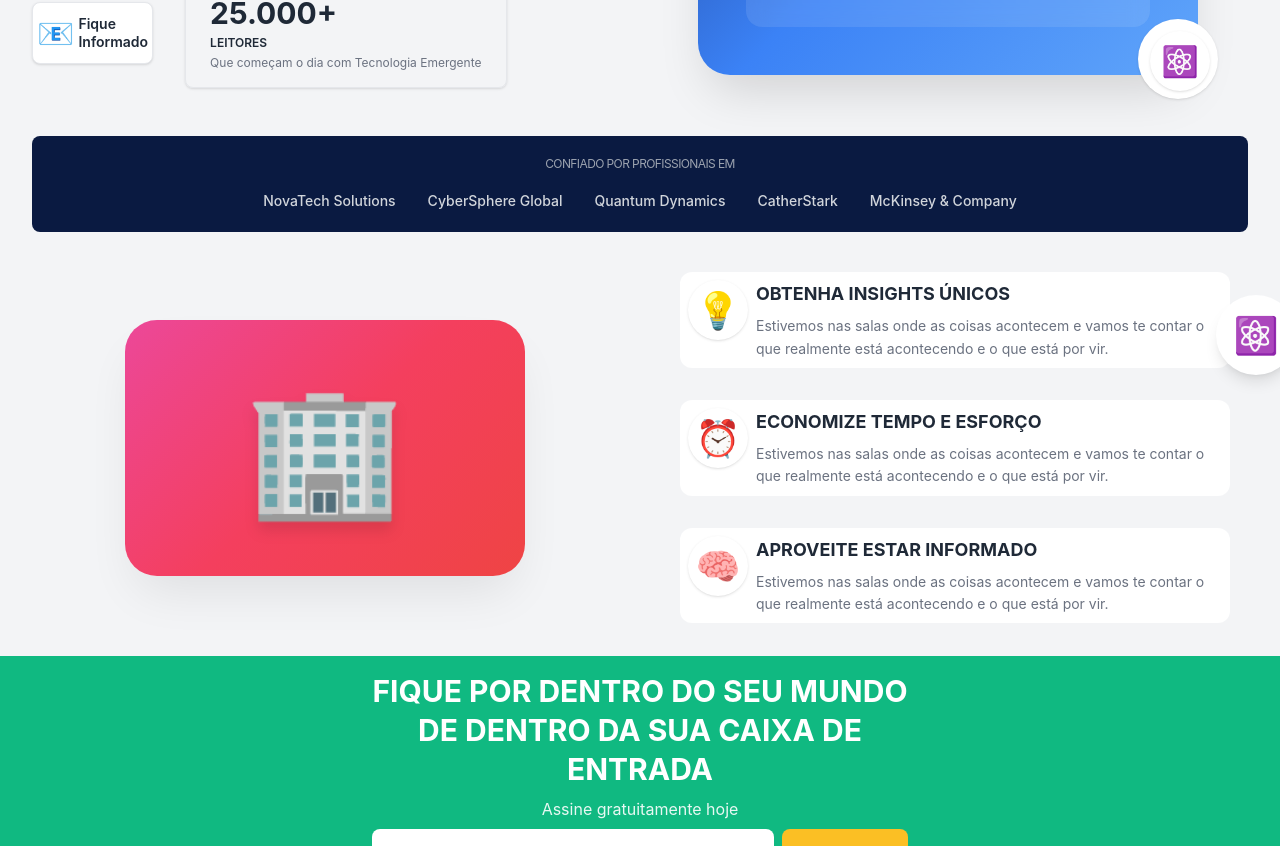
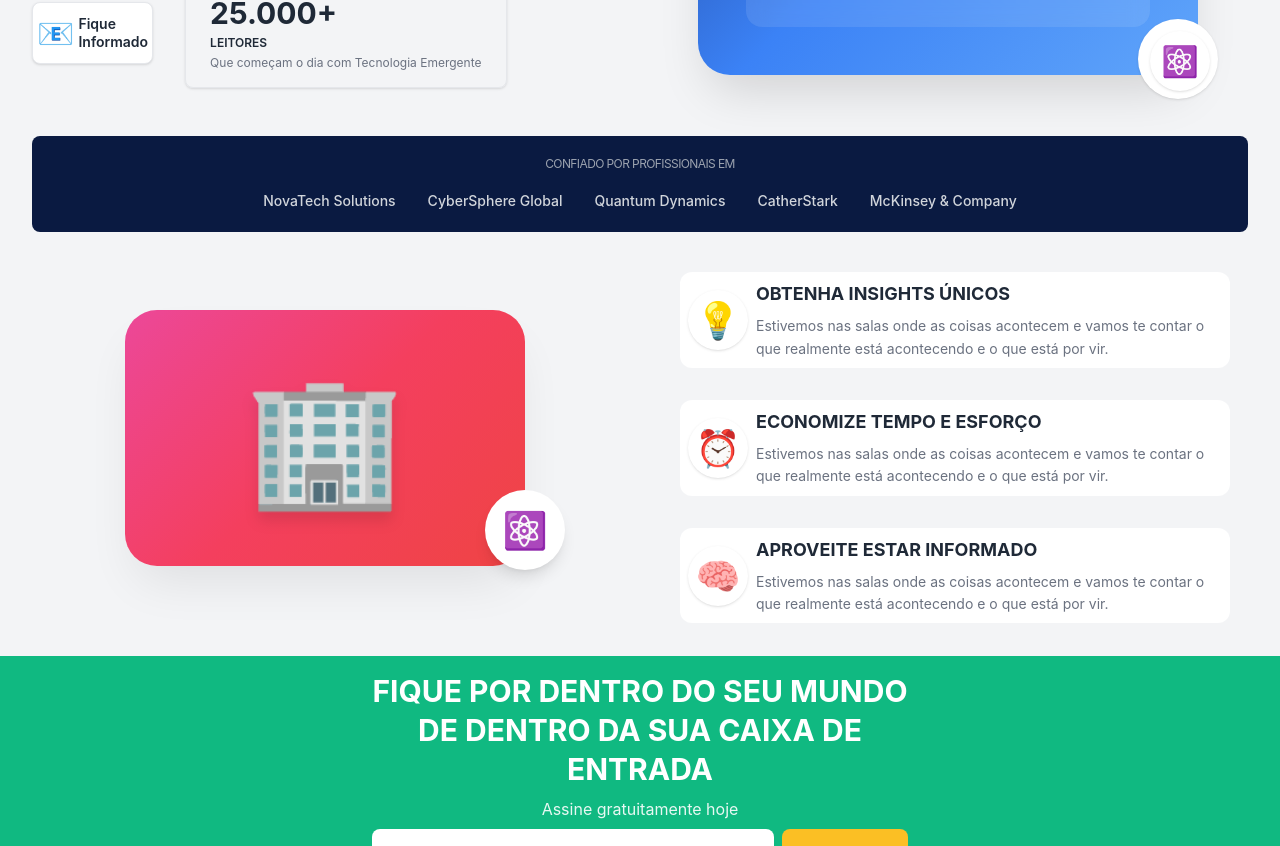
Before and after one commit to maia-leticia/nh-front-test, a React (Vite) app: page / in a window 1280 px wide. Shown: the part 441-1287 px from the top of the page. Built offline with nearby package versions, Linux system fonts and the light colour scheme.

Commit message:
feat(Features): add semantic and adjust layout

```diff
--- a/src/components/Features/FeatureCard.tsx
+++ b/src/components/Features/FeatureCard.tsx
@@ -6,16 +6,16 @@ interface FeatureCardProps {
 
 const FeatureCard = ({ icon, title, description }: FeatureCardProps) => {
   return (
-    <div className="flex gap-2 p-2 bg-white rounded-xl max-w-[550px] transition-[transform,box-shadow] duration-200
-    hover:-translate-y-0.5 hover:shadow-[0_4px_12px_rgba(0,0,0,0.1)] md:flex-row flex-col md:text-start text-center md:items-start items-center">
-      <div className="shrink-0 w-[60px] h-[60px] bg-white rounded-full flex justify-center items-center shadow">
+    <section className="flex gap-2 p-2 bg-white rounded-xl max-w-[550px] transition-[transform,box-shadow] duration-200
+    hover:-translate-y-0.5 hover:shadow-[0_4px_12px_rgba(0,0,0,0.1)] md:flex-row flex-col md:text-start text-center items-center">
+      <figure className="shrink-0 w-[60px] h-[60px] bg-white rounded-full flex justify-center items-center shadow">
         <span className="text-4xl">{icon}</span>
-      </div>
-      <div className="flex flex-col">
-        <span className="text-[18px] font-bold mb-2 ">{title}</span>
-        <span className="text-[14px] text-[#6b7280] leading-[1.6]">{description}</span>
-      </div>
-    </div>
+      </figure>
+      <section className="flex flex-col">
+        <h3 className="text-[18px] font-bold mb-2 ">{title}</h3>
+        <p className="text-[14px] text-[#6b7280] leading-[1.6]">{description}</p>
+      </section>
+    </section>
   );
 };
 
--- a/src/components/Features/Features.tsx
+++ b/src/components/Features/Features.tsx
@@ -20,18 +20,18 @@ const Features = () => {
   ];
 
   return (
-    <div className="md:py-2 py-4  bg-gray-100">
-      <div className="max-w-7xl m-auto px-8 gap-3 grid grid-cols-1 lg:grid-cols-2 md:px-4">
-        <div className="flex items-center justify-center -order-1">
-          <div className="w-full max-w-[400px]">
+    <section className="md:py-2 py-4  bg-gray-100">
+      <section className="max-w-7xl m-auto px-8 gap-3 grid grid-cols-1 lg:grid-cols-2 md:px-4">
+        <figure className="flex items-center justify-center -order-1">
+          <div className="w-full max-w-[400px] relative">
             <div className="bg-[linear-gradient(135deg,#ec4899_0%,#f43f5e_50%,#ef4444_100%)] rounded-4xl py-16 px-8 flex items-center justify-center shadow-2xl shadow-[#00000017] relative
-            before:content-[''] before:absolute before:bottom-0 before:left-0 before:right-0 before:h-1/2 ">
+            before:content-[''] before:absolute before:bottom-0 before:left-0 before:right-0 before:h-1/2 mb-5 ">
               <span className="md:text-9xl drop-shadow-xl text-8xl">🏢</span>
             </div>
-            <div className="absolute -bottom-4 -right-4 bg-white rounded-full w-[60px] h-[60px] text-3xl md:w-20 md:h-20 flex justify-center items-center md:text-4xl shadow-lg">⚛️</div>
+            <figcaption className="absolute left-90 top-45 bg-white rounded-full w-[60px] h-[60px] text-3xl md:w-20 md:h-20 flex justify-center items-center md:text-4xl shadow-lg">⚛️</figcaption>
           </div>
-        </div>
-        <div className="flex flex-col gap-8 min-h-[400px] justify-center items-center">
+        </figure>
+        <section className="flex flex-col gap-8 min-h-[400px] justify-center items-center">
           {features.map((feature, index) => (
             <FeatureCard
               key={index}
@@ -40,9 +40,9 @@ const Features = () => {
               description={feature.description}
             />
           ))}
-        </div>
-      </div>
-    </div>
+        </section>
+      </section>
+    </section>
   );
 };
 
```
Also changed, not shown: src/components/Features/Features.module.css (added).
